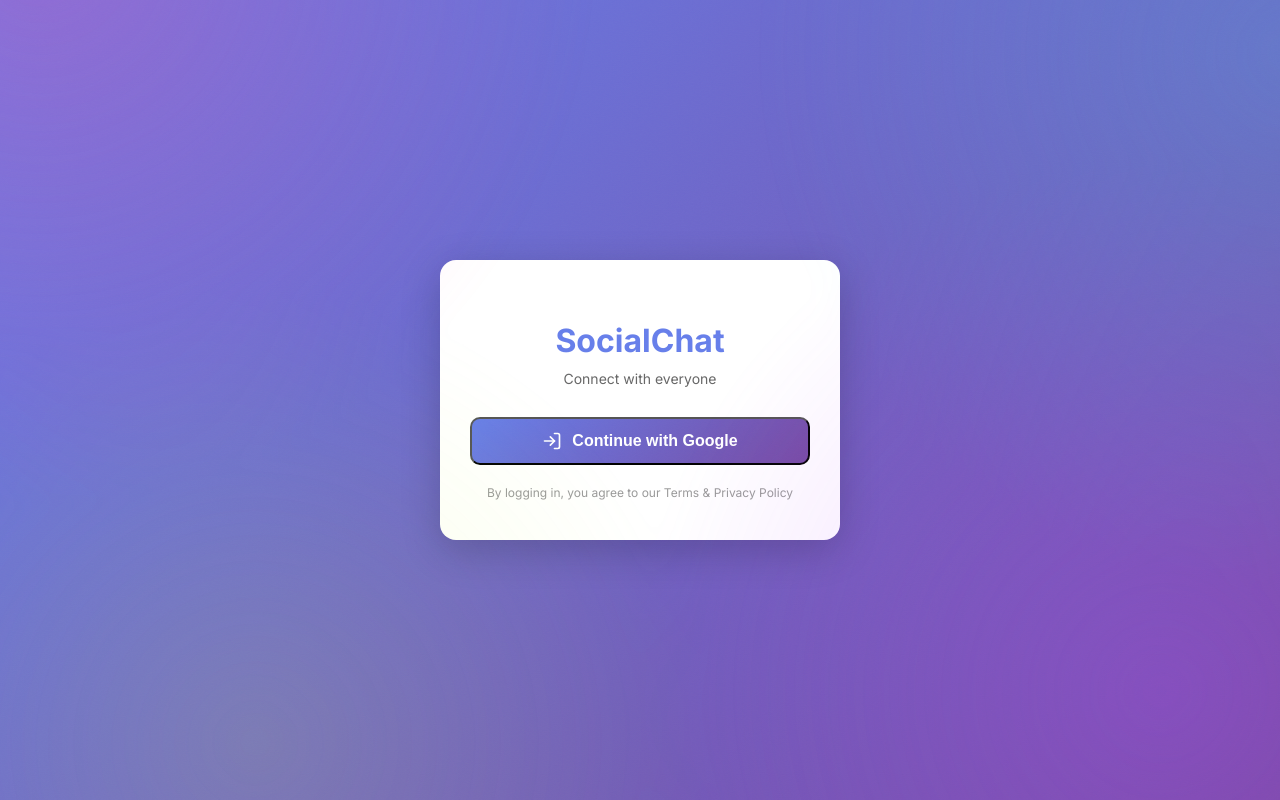
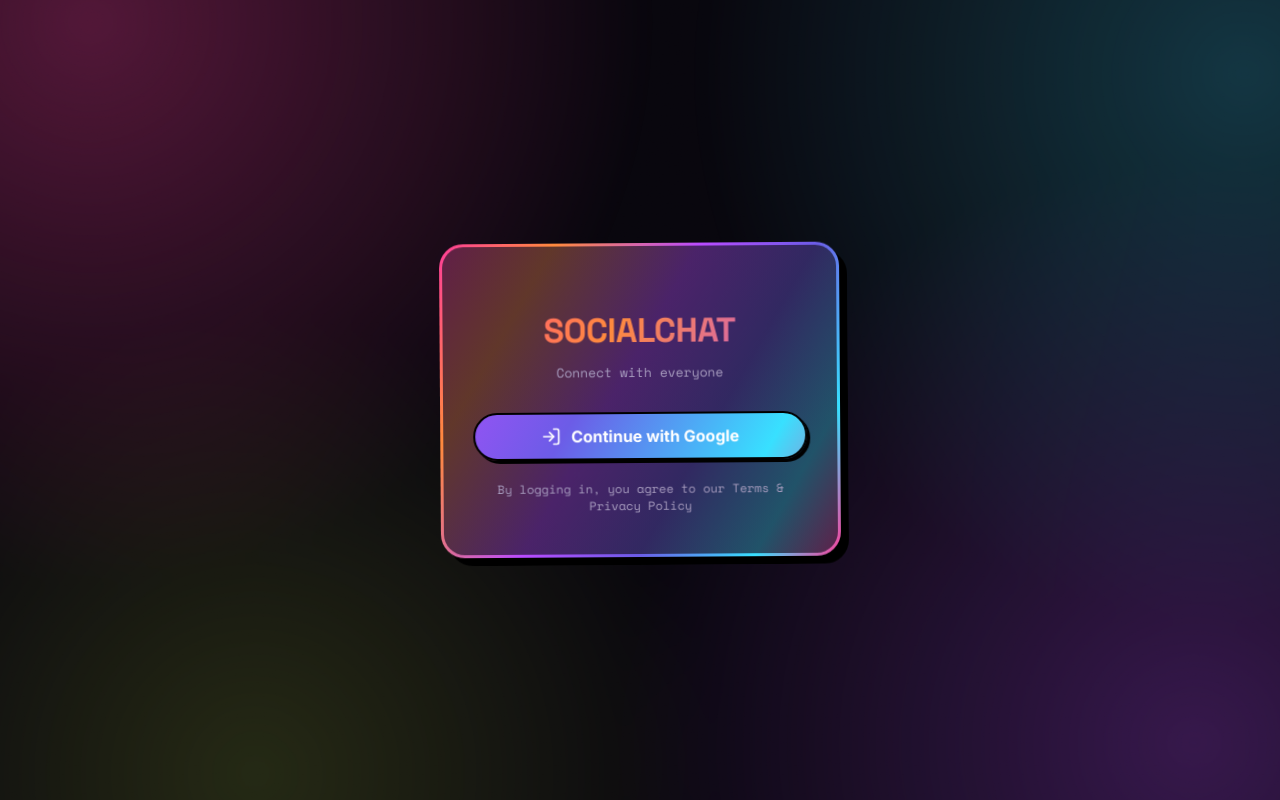
Before and after one commit to balaganesh132005-bsr/buddy-chat, a React (Create React App) app: page /login in a window 1280 px wide. Built offline with nearby package versions, Linux system fonts and the light colour scheme; no server answers.

Commit message:
Fix Chat ID missing error

```diff
--- a/src/pages/Chat.jsx
+++ b/src/pages/Chat.jsx
@@ -1,4 +1,4 @@
-// src/pages/Chat.jsx - Full Chat with Notifications
+// src/pages/Chat.jsx - Fixed Chat ID Check
 import React, { useState, useEffect, useRef } from "react";
 import { useParams, useNavigate } from "react-router-dom";
 import { auth, db } from "../config/firebase";
@@ -35,6 +35,7 @@ function Chat() {
   }, []);
 
   useEffect(() => {
+    // 🔥 FIX: Check if chatId exists
     if (!chatId) {
       toast.error("Chat ID missing");
       navigate("/chats");
--- a/src/styles/auth.css
+++ b/src/styles/auth.css
@@ -1,33 +1,110 @@
-/* src/styles/auth.css */
+/* src/styles/auth.css - Y2K HOLO / MAX GEN-Z BADASS VIBE */
+
+@import url('https://fonts.googleapis.com/css2?family=Space+Grotesk:wght@500;700;800&family=Inter:wght@400;500;600;700&family=Space+Mono:wght@400;700&display=swap');
+
+:root {
+  --ink: #08060d;
+  --panel: #130e1f;
+  --panel-glass: rgba(22, 16, 34, 0.72);
+  --panel-soft: rgba(255, 255, 255, 0.03);
+  --line: rgba(255, 255, 255, 0.10);
+
+  --text: #f8f5fc;
+  --muted: #a89dbf;
+
+  --holo: linear-gradient(120deg, #ff3d9a 0%, #ff8a3d 20%, #b94bff 45%, #6c5ce7 65%, #38e0ff 85%, #ff3d9a 100%);
+  --fire: linear-gradient(90deg, #ff2b2b 0%, #ff6a00 35%, #ffcc00 60%, #ff2b2b 100%);
+
+  --pink: #ff3d9a;
+  --orange: #ff8a3d;
+  --violet: #b94bff;
+  --lime: #d4ff3f;
+  --cyan: #38e0ff;
+  --danger: #ff4d6d;
+  --success: #4dffb4;
+
+  --font-display: 'Space Grotesk', 'Inter', sans-serif;
+  --font-body: 'Inter', -apple-system, BlinkMacSystemFont, 'Segoe UI', Roboto, sans-serif;
+  --font-mono: 'Space Mono', 'SFMono-Regular', monospace;
+
+  --hard-shadow: 5px 5px 0px #000;
+  --hard-shadow-lg: 8px 8px 0px #000;
+  --hard-shadow-sm: 3px 3px 0px #000;
+}
+
+@keyframes holoShift {
+  0% { background-position: 0% 50%; }
+  50% { background-position: 100% 50%; }
+  100% { background-position: 0% 50%; }
+}
+
+@keyframes floatBlob {
+  0%, 100% { transform: translate(0, 0) scale(1); }
+  50% { transform: translate(30px, -20px) scale(1.08); }
+}
+
+@keyframes slideUp {
+  from { opacity: 0; transform: translateY(30px) rotate(-1deg); }
+  to { opacity: 1; transform: translateY(0) rotate(-0.4deg); }
+}
+
+@keyframes shineSweep {
+  0% { transform: translateX(-120%) skewX(-20deg); }
+  100% { transform: translateX(220%) skewX(-20deg); }
+}
+
+@keyframes dangerGlowText {
+  0%, 100% { filter: drop-shadow(0 0 3px rgba(255, 77, 41, 0.5)); }
+  50% { filter: drop-shadow(0 0 9px rgba(255, 138, 0, 0.85)); }
+}
+
+@keyframes sparklePulse {
+  0%, 100% { opacity: 0.4; transform: scale(0.85); }
+  50% { opacity: 1; transform: scale(1.15); }
+}
 
 .auth-container {
   display: flex;
   justify-content: center;
   align-items: center;
   min-height: 100vh;
-  background: linear-gradient(135deg, #667eea 0%, #764ba2 100%);
   padding: 20px;
+  position: relative;
+  overflow: hidden;
+  background: var(--ink);
+}
+
+/* animated color blobs behind the card */
+.auth-container::before {
+  content: "";
+  position: absolute;
+  inset: -10%;
+  z-index: 0;
+  pointer-events: none;
+  background:
+    radial-gradient(circle at 15% 15%, rgba(255,61,154,0.30), transparent 34%),
+    radial-gradient(circle at 85% 20%, rgba(56,224,255,0.22), transparent 34%),
+    radial-gradient(circle at 25% 88%, rgba(212,255,63,0.14), transparent 30%),
+    radial-gradient(circle at 82% 85%, rgba(185,75,255,0.26), transparent 36%);
+  filter: blur(10px);
+  animation: floatBlob 14s ease-in-out infinite;
 }
 
 .auth-box {
-  background: white;
-  border-radius: 16px;
-  box-shadow: 0 10px 40px rgba(0, 0, 0, 0.2);
+  background: var(--panel-glass);
+  backdrop-filter: blur(18px);
+  border-radius: 24px;
+  border: 3px solid transparent;
+  background-image: linear-gradient(var(--panel-glass), var(--panel-glass)), var(--holo);
+  background-origin: border-box;
+  background-clip: padding-box, border-box;
+  box-shadow: var(--hard-shadow-lg);
   width: 100%;
   max-width: 400px;
   padding: 40px 30px;
-  animation: slideUp 0.5s ease;
-}
-
-@keyframes slideUp {
-  from {
-    opacity: 0;
-    transform: translateY(30px);
-  }
-  to {
-    opacity: 1;
-    transform: translateY(0);
-  }
+  animation: slideUp 0.5s cubic-bezier(0.34, 1.56, 0.64, 1) forwards;
+  position: relative;
+  z-index: 2;
 }
 
 .auth-header {
@@ -36,15 +113,23 @@
 }
 
 .auth-header h1 {
-  font-size: 32px;
-  color: #667eea;
+  font-family: var(--font-display);
+  font-size: 34px;
+  font-weight: 800;
+  text-transform: uppercase;
+  letter-spacing: -0.5px;
+  background: var(--holo);
+  background-size: 300% 300%;
+  -webkit-background-clip: text;
+  -webkit-text-fill-color: transparent;
+  animation: holoShift 6s ease-in-out infinite;
   margin-bottom: 10px;
-  font-weight: 700;
 }
 
 .auth-header p {
-  color: #666;
-  font-size: 14px;
+  font-family: var(--font-mono);
+  color: var(--muted);
+  font-size: 13px;
   margin: 0;
 }
 
@@ -59,23 +144,53 @@
   align-items: center;
   justify-content: center;
   gap: 10px;
-  background: linear-gradient(135deg, #667eea 0%, #764ba2 100%);
+  background: var(--holo);
+  background-size: 300% 300%;
+  animation: holoShift 4s ease-in-out infinite;
   color: white;
+  border: 2px solid #000;
   padding: 12px 20px;
+  font-family: var(--font-body);
   font-size: 16px;
-  font-weight: 600;
-  border-radius: 10px;
-  transition: all 0.3s ease;
+  font-weight: 700;
+  border-radius: 100px;
+  box-shadow: var(--hard-shadow-sm);
+  transition: transform 0.15s ease, box-shadow 0.15s ease;
+  position: relative;
+  overflow: hidden;
+}
+
+.google-login-btn::after {
+  content: "";
+  position: absolute;
+  top: 0;
+  left: 0;
+  width: 40%;
+  height: 100%;
+  background: rgba(255, 255, 255, 0.55);
+  transform: translateX(-120%) skewX(-20deg);
+}
+
+.google-login-btn:hover:not(:disabled)::after {
+  animation: shineSweep 0.9s ease forwards;
 }
 
 .google-login-btn:hover:not(:disabled) {
-  box-shadow: 0 5px 20px rgba(102, 126, 234, 0.4);
-  transform: translateY(-2px);
+  transform: translate(-2px, -2px) rotate(-1deg);
+  box-shadow: 7px 7px 0px #000;
+}
+
+.google-login-btn:active:not(:disabled) {
+  transform: translate(0, 0);
+  box-shadow: 0px 0px 0px #000;
+  animation: none;
+  filter: brightness(0.9);
 }
 
 .google-login-btn:disabled {
-  opacity: 0.7;
+  opacity: 0.5;
   cursor: not-allowed;
+  animation: none;
 }
 
 /* Username Input */
@@ -88,68 +203,114 @@
 
 .username-input {
   flex: 1;
-  padding: 12px 15px;
-  border: 2px solid #e0e0e0;
-  border-radius: 10px;
+  padding: 12px 16px;
+  border: 2px solid var(--line);
+  border-radius: 100px;
+  font-family: var(--font-body);
   font-size: 16px;
-  transition: border-color 0.3s ease;
+  background: var(--panel-soft);
+  color: var(--text);
+  transition: border-color 0.3s ease, box-shadow 0.3s ease;
+}
+
+.username-input::placeholder {
+  color: var(--muted);
 }
 
 .username-input:focus {
-  border-color: #667eea;
+  outline: none;
+  border-color: var(--violet);
+  box-shadow: 0 0 0 3px rgba(185, 75, 255, 0.2);
 }
 
 .username-status {
   display: flex;
   align-items: center;
-  color: #666;
+  color: var(--muted);
 }
 
 .username-status .available {
-  color: #28a745;
+  color: var(--success);
+  filter: drop-shadow(0 0 4px rgba(77, 255, 180, 0.6));
 }
 
 .username-status .unavailable {
-  color: #dc3545;
+  color: var(--danger);
+  animation: dangerGlowText 1.6s ease-in-out infinite;
 }
 
 .available-text {
+  font-family: var(--font-mono);
   font-size: 12px;
-  color: #28a745;
+  color: var(--success);
   margin-top: -10px;
 }
 
 .unavailable-text {
+  font-family: var(--font-mono);
   font-size: 12px;
-  color: #dc3545;
+  color: var(--danger);
   margin-top: -10px;
 }
 
 .auth-submit-btn {
-  background: linear-gradient(135deg, #667eea 0%, #764ba2 100%);
-  color: white;
+  background: var(--fire);
+  background-size: 300% 300%;
+  animation: holoShift 3s linear infinite;
+  color: #1a0500;
+  border: 2px solid #000;
   padding: 12px 20px;
+  font-family: var(--font-display);
   font-size: 16px;
-  font-weight: 600;
-  border-radius: 10px;
+  font-weight: 800;
+  text-transform: uppercase;
+  letter-spacing: 0.5px;
+  border-radius: 100px;
   cursor: pointer;
-  transition: all 0.3s ease;
+  box-shadow: var(--hard-shadow-sm);
+  transition: transform 0.15s ease, box-shadow 0.15s ease;
+  position: relative;
+  overflow: hidden;
+}
+
+.auth-submit-btn::after {
+  content: "";
+  position: absolute;
+  top: 0;
+  left: 0;
+  width: 40%;
+  height: 100%;
+  background: rgba(255, 255, 255, 0.5);
+  transform: translateX(-120%) skewX(-20deg);
+}
+
+.auth-submit-btn:hover:not(:disabled)::after {
+  animation: shineSweep 0.9s ease forwards;
 }
 
 .auth-submit-btn:hover:not(:disabled) {
-  box-shadow: 0 5px 20px rgba(102, 126, 234, 0.4);
-  transform: translateY(-2px);
+  transform: translate(-2px, -2px) rotate(-1deg);
+  box-shadow: 7px 7px 0px #000;
+}
+
+.auth-submit-btn:active:not(:disabled) {
+  transform: translate(0, 0);
+  box-shadow: 0px 0px 0px #000;
+  animation: none;
+  filter: brightness(0.88);
 }
 
 .auth-submit-btn:disabled {
-  opacity: 0.6;
+  opacity: 0.5;
   cursor: not-allowed;
+  animation: none;
 }
 
 .auth-footer {
   text-align: center;
+  font-family: var(--font-mono);
   font-size: 12px;
-  color: #999;
+  color: var(--muted);
   margin: 0;
 }
 
@@ -163,3 +324,11 @@
     font-size: 28px;
   }
 }
+
+@media (prefers-reduced-motion: reduce) {
+  *, *::before, *::after {
+    animation-duration: 0.001ms !important;
+    animation-iteration-count: 1 !important;
+    transition-duration: 0.001ms !important;
+  }
+}
```
